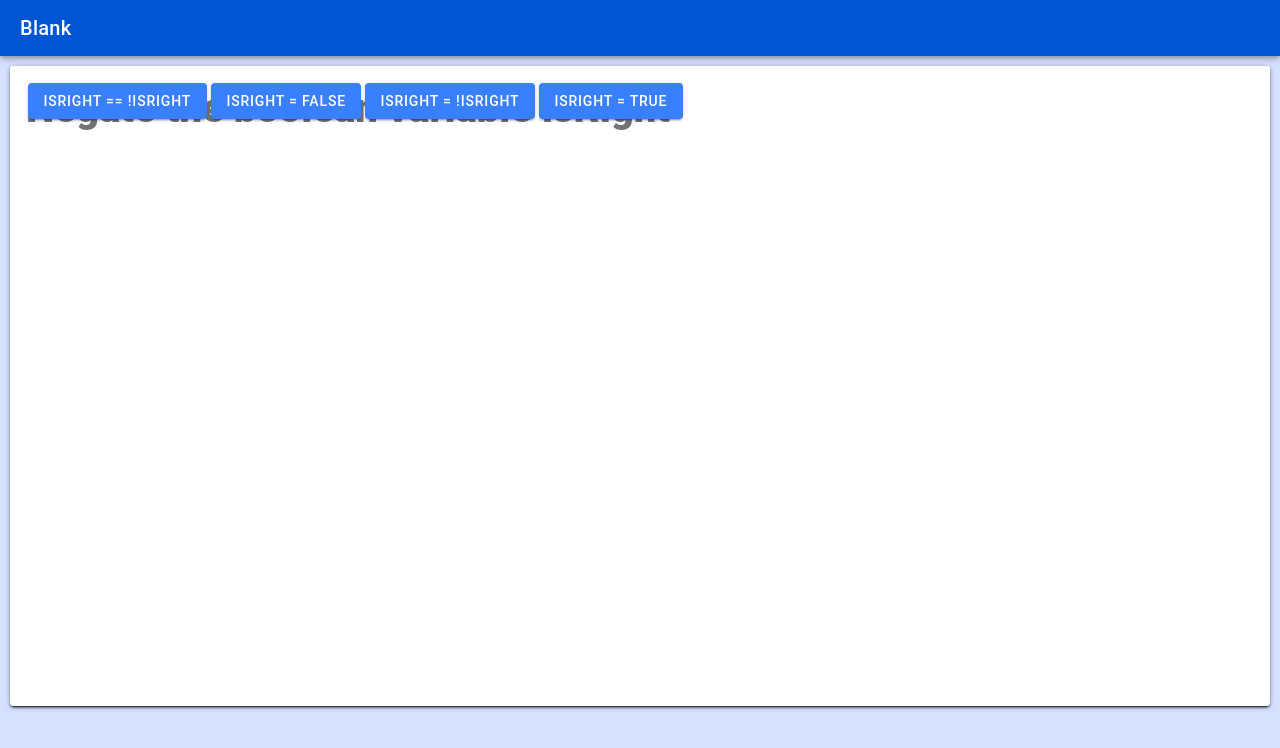
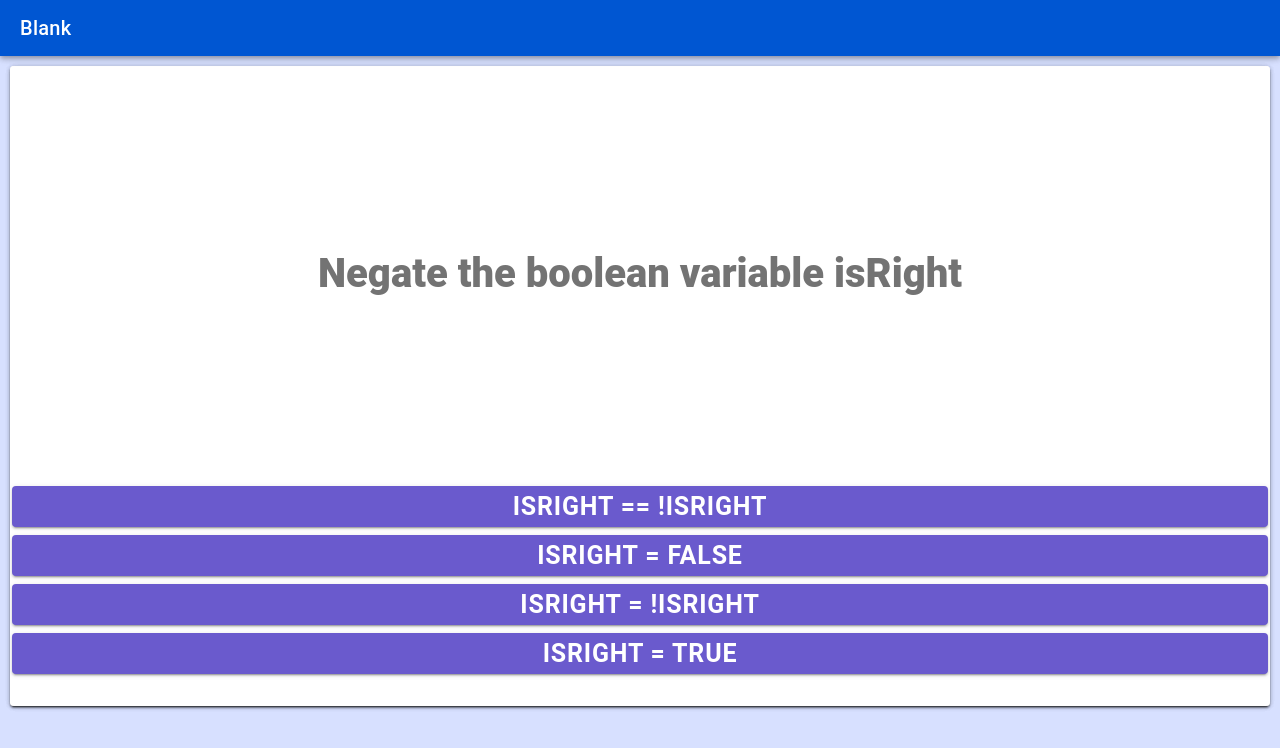
Before and after one commit to educational-technology-collective/Ambient_Learning, a React (Vite) app: page /home in a window 1280 px wide. Shown: the top 748 px of the page. Built offline with nearby package versions, Linux system fonts and the light colour scheme.

Commit message:
Updated the layout of MCQ Cards

```diff
--- a/src/components/Choices.tsx
+++ b/src/components/Choices.tsx
@@ -1,8 +1,14 @@
 import { IncorrectChoice, CorrectChoice } from "./MCQChoice";
+import {useState} from 'react'
 
-const Choices : React.FC<> = (props) => {
+const Choices : React.FC<{answer: any, clicked: boolean, setClickStatus : () => void}> = (props) => {
+
+  const choices = props.answer;
+
   return(
-
+    <div style={{flexDirection: 'column', display: 'flex'}}>
+    {choices.map((choice : any) => (choice.isCorrect ?  <CorrectChoice option = {choice.option} clicked={props.clicked} setClickStatus={props.setClickStatus}/> : <IncorrectChoice option = {choice.option} clicked={props.clicked} setClickStatus={props.setClickStatus}/>))}
+    </div>
   )
 };
 
--- a/src/components/MCQCard.tsx
+++ b/src/components/MCQCard.tsx
@@ -1,29 +1,32 @@
 import {IonItem, IonCard, IonText, IonCardContent, IonButton} from '@ionic/react'
 import {useRef, useState} from 'react'
 import './QACard.css'
+import Choices from './Choices'
 
 const MCQCard : React.FC<{obj: flashCard}> = (props) => {
 
     const question = props.obj.content.question;
     const choices = props.obj.content.answer;
 
-    const [showChoice, setShowChoice] = useState(true);
-
     const ref = useRef<HTMLInputElement>(null);
 
+    const [clicked, setClick] = useState(false);
 
+    const setClickStatus = () => {
+      setClick(true);
+    }
 
     return(
       <div className="card-wrapper" ref={ref}>
       <IonCard
         className="card-container"
-        style={{ height: "100%", display: "flex" }}
+        style={{ height: "100%", display: "flex", flexDirection: 'column' }}
       >
-      <IonCardContent>
+      <IonCardContent style={{height: '65%', justifyContent: 'center', alignItems: 'center', display: 'flex'}}>
           {/* Front QuestionText */}
           <IonText class="question-text">{question}</IonText>
-          {choices.map((choice : any) => (<IonButton>{choice.option}</IonButton>))}
         </IonCardContent>
+        <Choices answer = {choices} setClickStatus={setClickStatus} clicked={clicked}/>
       </IonCard>
 
     </div>
--- a/src/components/MCQChoice.css
+++ b/src/components/MCQChoice.css
@@ -0,0 +1,24 @@
+.choice-text{
+  font-size: 25px;
+  font-weight: bold;
+}
+
+.hide-text{
+  opacity: 0;
+}
+
+.initial-button{
+  --background: slateblue;
+
+}
+
+.correct-button{
+  --background: darkgreen;
+  --background-activated: darkgreen;
+}
+
+.incorrect-button{
+  --background: crimson;
+  --background-activated: crimson;
+
+}
--- a/src/components/MCQChoice.tsx
+++ b/src/components/MCQChoice.tsx
@@ -1,26 +1,38 @@
 import { IonButton, IonText } from "@ionic/react";
+import {useState} from 'react'
+import './MCQChoice.css'
+export const IncorrectChoice : React.FC<{option: string, clicked: boolean, setClickStatus: () => void}> = (props) => {
+
+  const choiceText = props.option;
+
+  const [isChosen, setChosen] = useState(false);
 
 
-export const IncorrectChoice : React.FC<{option: string}> = (props) => {
+  const inCorrectClick = () => {
+      props.setClickStatus();
+      setChosen(true);
+  }
 
-  const choiceText = props.option;
   return(
-    <IonButton>
-      <IonText>
+    <IonButton className = {isChosen ? 'incorrect-button' : 'initial-button'} disabled={props.clicked} onClick={inCorrectClick}>
+      <IonText className={props.clicked && !isChosen ? 'hide-text' : 'choice-text'}>
         {choiceText}
       </IonText>
     </IonButton>
   )
 };
 
-
-export const CorrectChoice : React.FC<{option: string}> = (props) => {
+export const CorrectChoice : React.FC<{option: string, clicked:boolean, setClickStatus : () => void}> = (props) => {
 
   const choiceText = props.option;
 
+  const correctClick = () => {
+    props.setClickStatus();
+  }
+
   return(
-    <IonButton>
-      <IonText>
+    <IonButton className = {props.clicked ? 'correct-button' : 'initial-button'} disabled={props.clicked} onClick={correctClick}>
+      <IonText className= 'choice-text'>
         {choiceText}
       </IonText>
     </IonButton>
```
